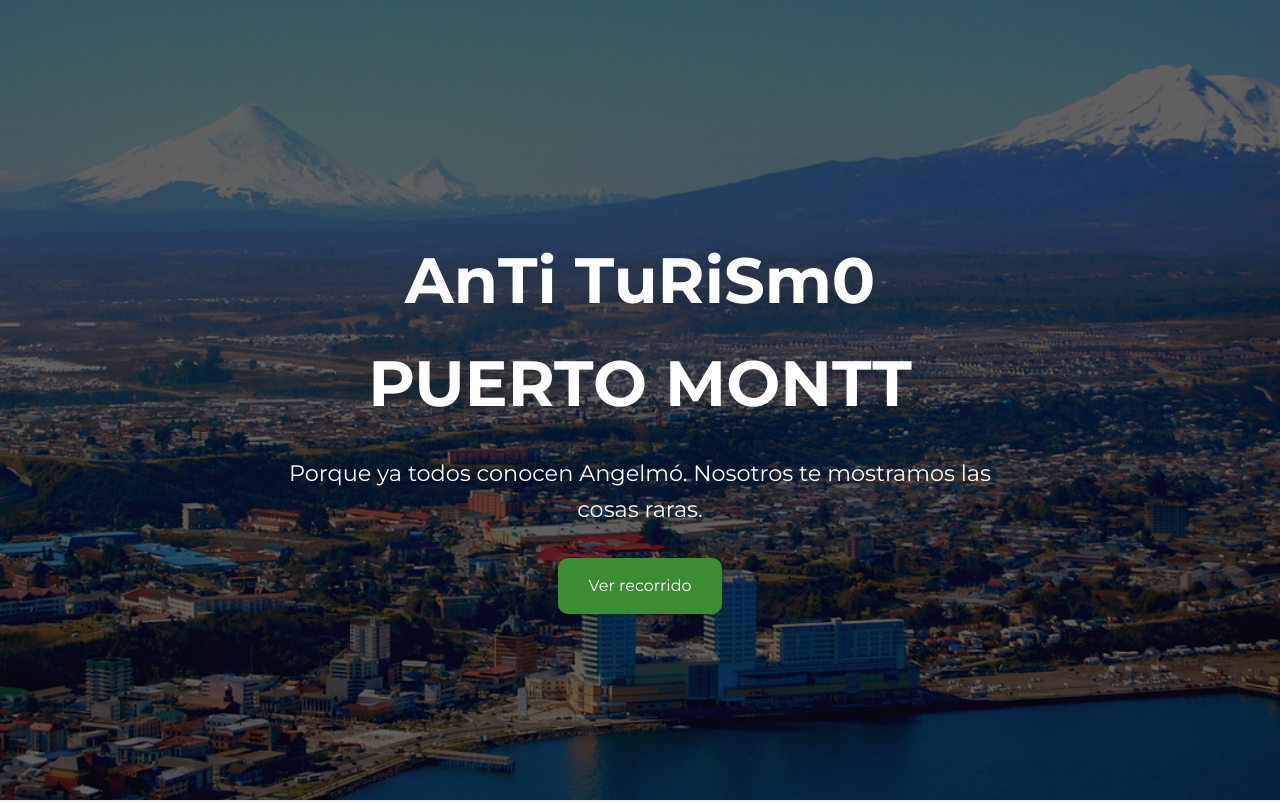
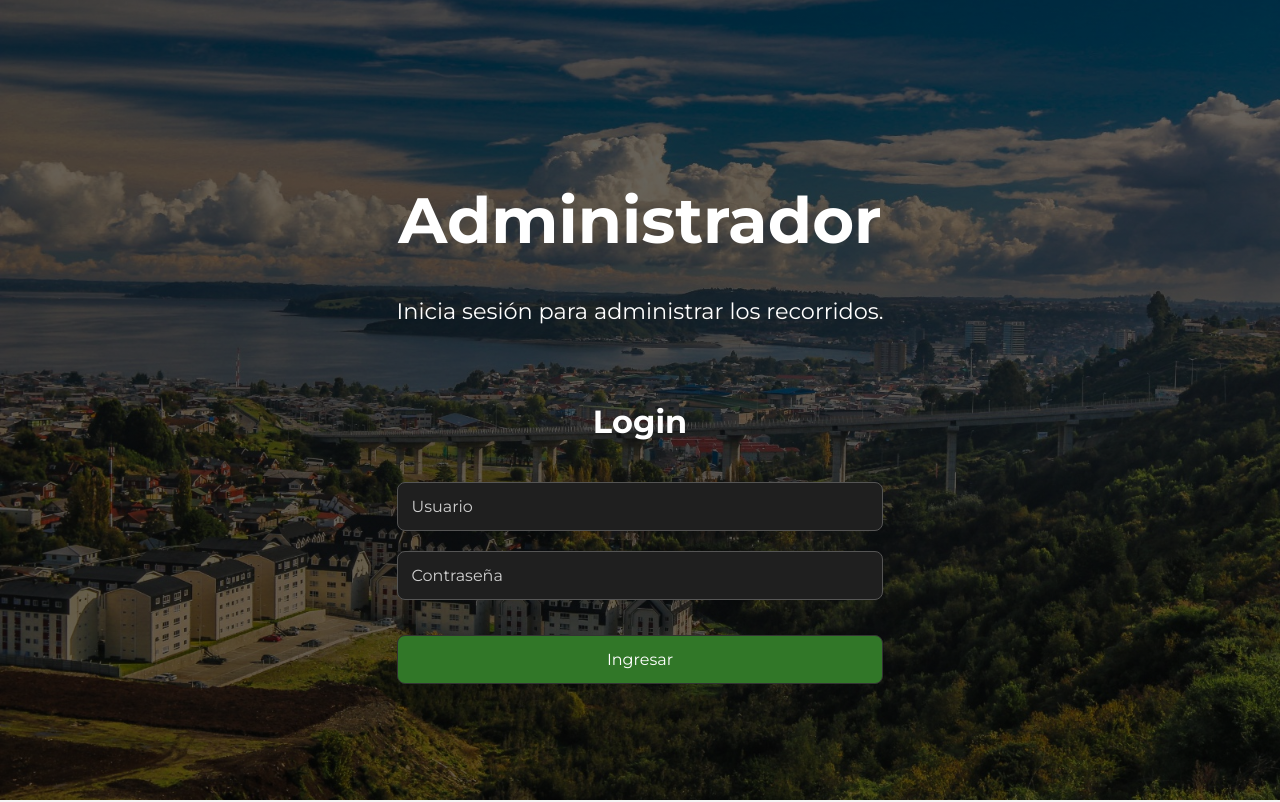
Before and after one commit to Andreh-Achepe/Taller-Ingenieria-Informatica-Proyecto-Final, a React (Vite) app in the folder sitio-web-2/: page /login in a window 1280 px wide. Shown: the top 802 px of the page. Built offline with nearby package versions, Linux system fonts and the light colour scheme.

Commit message:
Se agrega home, admin y login

```diff
--- a/sitio-web-2/package.json
+++ b/sitio-web-2/package.json
@@ -11,7 +11,8 @@
   },
   "dependencies": {
     "react": "^19.2.7",
-    "react-dom": "^19.2.7"
+    "react-dom": "^19.2.7",
+    "react-router-dom": "^7.18.1"
   },
   "devDependencies": {
     "@eslint/js": "^10.0.1",
--- a/sitio-web-2/src/App.jsx
+++ b/sitio-web-2/src/App.jsx
@@ -1,21 +1,27 @@
-import Hero from "./components/Hero/Hero.jsx";
-import Intro from "./components/Intro/Intro.jsx";
-import Lugares from "./components/Lugares/Lugares.jsx";
-import Mapa from "./components/Mapa/Mapa.jsx";
-import Testimonios from "./components/Testimonios/Testimonios.jsx";
-import Reserva from "./components/Reserva/Reserva.jsx";
+import { BrowserRouter, Routes, Route } from "react-router-dom";
+
+import Home from "./pages/Home";
+import Login from "./pages/Login";
+import Admin from "./pages/Admin";
 
 function App() {
 
     return (
-        <>
-            <Hero />
-            <Intro/>
-            <Lugares/>
-            <Mapa/>
-            <Testimonios/>
-            <Reserva/>
-        </>
+
+        <BrowserRouter>
+
+            <Routes>
+
+                <Route path="/" element={<Home />} />
+
+                <Route path="/login" element={<Login />} />
+
+                <Route path="/admin" element={<Admin />} />
+
+            </Routes>
+
+        </BrowserRouter>
+
     );
 
 }
--- a/sitio-web-2/src/components/Hero/Hero.jsx
+++ b/sitio-web-2/src/components/Hero/Hero.jsx
@@ -1,4 +1,6 @@
 import "./Hero.css";
+
+import { Link } from "react-router-dom";
 
 function Hero() {
 
@@ -15,6 +17,10 @@ function Hero() {
                     Nosotros te mostramos las cosas raras.
                 </p>
 
+                <Link className="btn" to="/login">
+                    Administrador
+                </Link>
+
                 <a href="#lugarestitulo" className="btn">
                     Ver recorrido
                 </a>
--- /dev/null
+++ b/sitio-web-2/src/pages/Admin.jsx
@@ -0,0 +1,11 @@
+function Admin() {
+
+    return (
+
+        <h1>ADMIN</h1>
+
+    );
+
+}
+
+export default Admin;
--- /dev/null
+++ b/sitio-web-2/src/pages/Home.jsx
@@ -0,0 +1,23 @@
+import Hero from "../components/Hero/Hero.jsx";
+import Intro from "../components/Intro/Intro.jsx";
+import Lugares from "../components/Lugares/Lugares.jsx";
+import Mapa from "../components/Mapa/Mapa.jsx";
+import Testimonios from "../components/Testimonios/Testimonios.jsx";
+import Reserva from "../components/Reserva/Reserva.jsx";
+
+function Home() {
+
+    return (
+        <>
+            <Hero />
+            <Intro/>
+            <Lugares/>
+            <Mapa/>
+            <Testimonios/>
+            <Reserva/>
+        </>
+    );
+
+}
+
+export default Home;
--- /dev/null
+++ b/sitio-web-2/src/pages/Login.css
@@ -0,0 +1,125 @@
+.login {
+
+    min-height:100vh;
+
+    background:
+    linear-gradient(
+        rgba(0,0,0,.6),
+        rgba(0,0,0,.6)
+    ),
+    url("/img/puerto-montt-2.jpg");
+
+    background-size:cover;
+    background-position:center;
+
+    display:flex;
+    justify-content:center;
+    align-items:center;
+
+    text-align:center;
+
+}
+
+.login-content {
+
+    max-width:800px;
+
+    padding:20px;
+
+    color:white;
+
+}
+
+.login h1 {
+
+    font-size:4rem;
+
+    margin-bottom:20px;
+
+}
+
+.login p {
+
+    font-size:1.4rem;
+
+    margin-bottom:30px;
+
+}
+
+.login form {
+
+    max-width:500px;
+
+    margin:40px auto 0;
+
+    display:flex;
+
+    flex-direction:column;
+
+    gap:20px;
+
+}
+
+.login form h2 {
+
+    text-align:center;
+
+    margin-bottom:15px;
+
+    font-size:2rem;
+
+}
+
+.login input {
+
+    padding:14px;
+
+    background:#1f1f1f;
+
+    color:white;
+
+    border:1px solid #555;
+
+    border-radius:8px;
+
+    font-size:16px;
+
+    font-family:inherit;
+
+}
+
+.login input:focus {
+
+    outline:none;
+
+    border-color:#317728;
+
+}
+
+.login input::placeholder {
+
+    color:#cfcfcf;
+
+}
+
+.login button {
+
+    margin-top:15px;
+
+    padding:14px;
+
+    background:#317728;
+
+    color:white;
+
+    border:1px solid #333333;
+
+    border-radius:8px;
+
+    font-size:16px;
+
+    font-family:inherit;
+
+    cursor:pointer;
+
+}
--- /dev/null
+++ b/sitio-web-2/src/pages/Login.jsx
@@ -0,0 +1,46 @@
+import { useNavigate } from "react-router-dom";
+import "./Login.css";
+
+function Login() {
+
+    const navigate = useNavigate();
+
+    function iniciarSesion(e) {
+
+        e.preventDefault();
+
+        navigate("/admin");
+
+    }
+
+    return (
+
+        <section className="login">
+
+            <div className="login-content">
+
+                <h1>Administrador</h1>
+
+                <p>Inicia sesión para administrar los recorridos.</p>
+
+                <form onSubmit={iniciarSesion}>
+
+                    <h2>Login</h2>
+
+                    <input type="text" placeholder="Usuario" />
+
+                    <input type="password" placeholder="Contraseña" />
+
+                    <button type="submit">
+                        Ingresar
+                    </button>
+
+                </form>
+            </div>
+
+        </section>
+    );
+
+}
+
+export default Login;
```
Also changed, not shown: sitio-web-2/public/img/puerto-montt-2.jpg (added), 1 other file (tests, documents, lock files or other folders).
